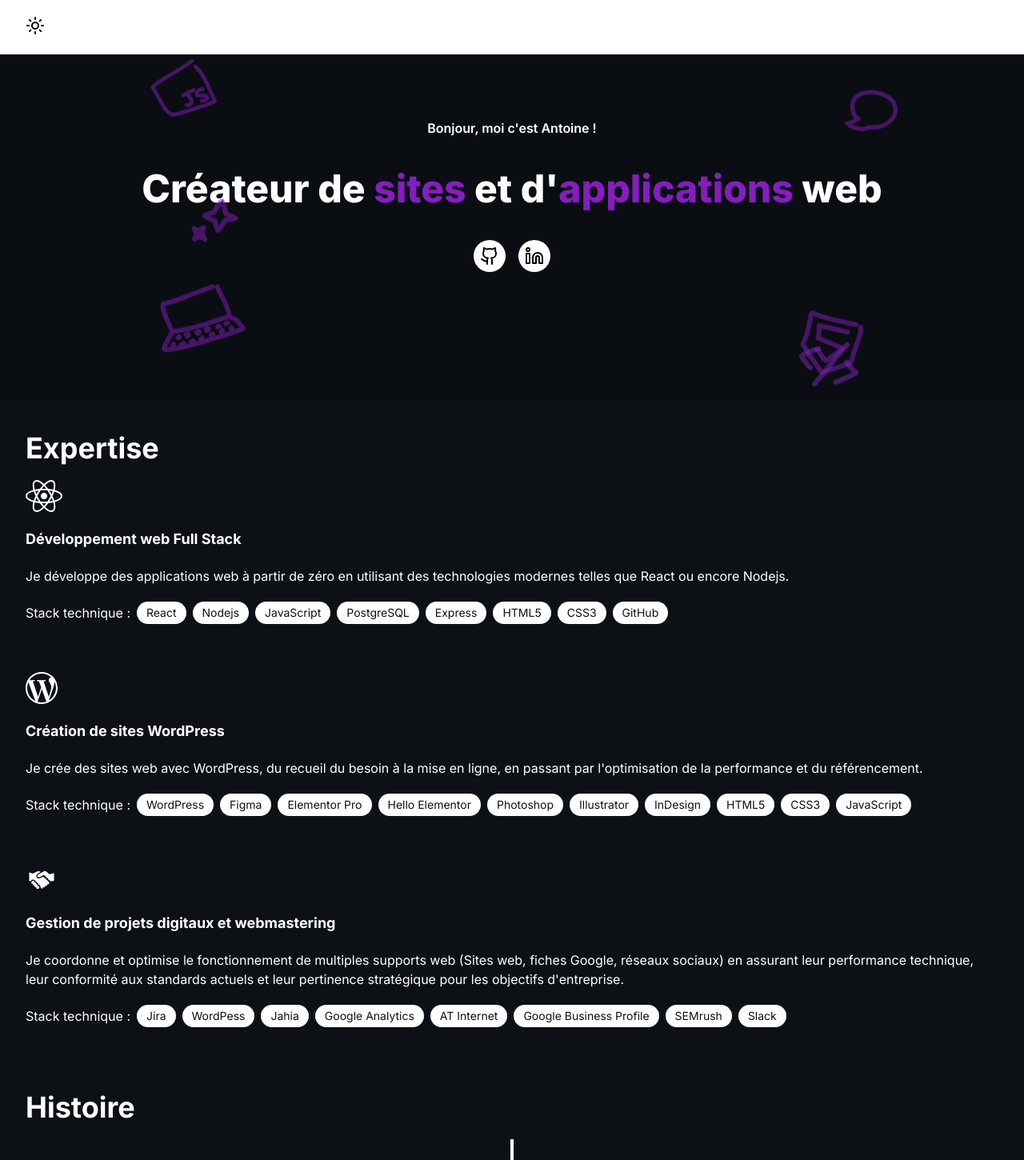
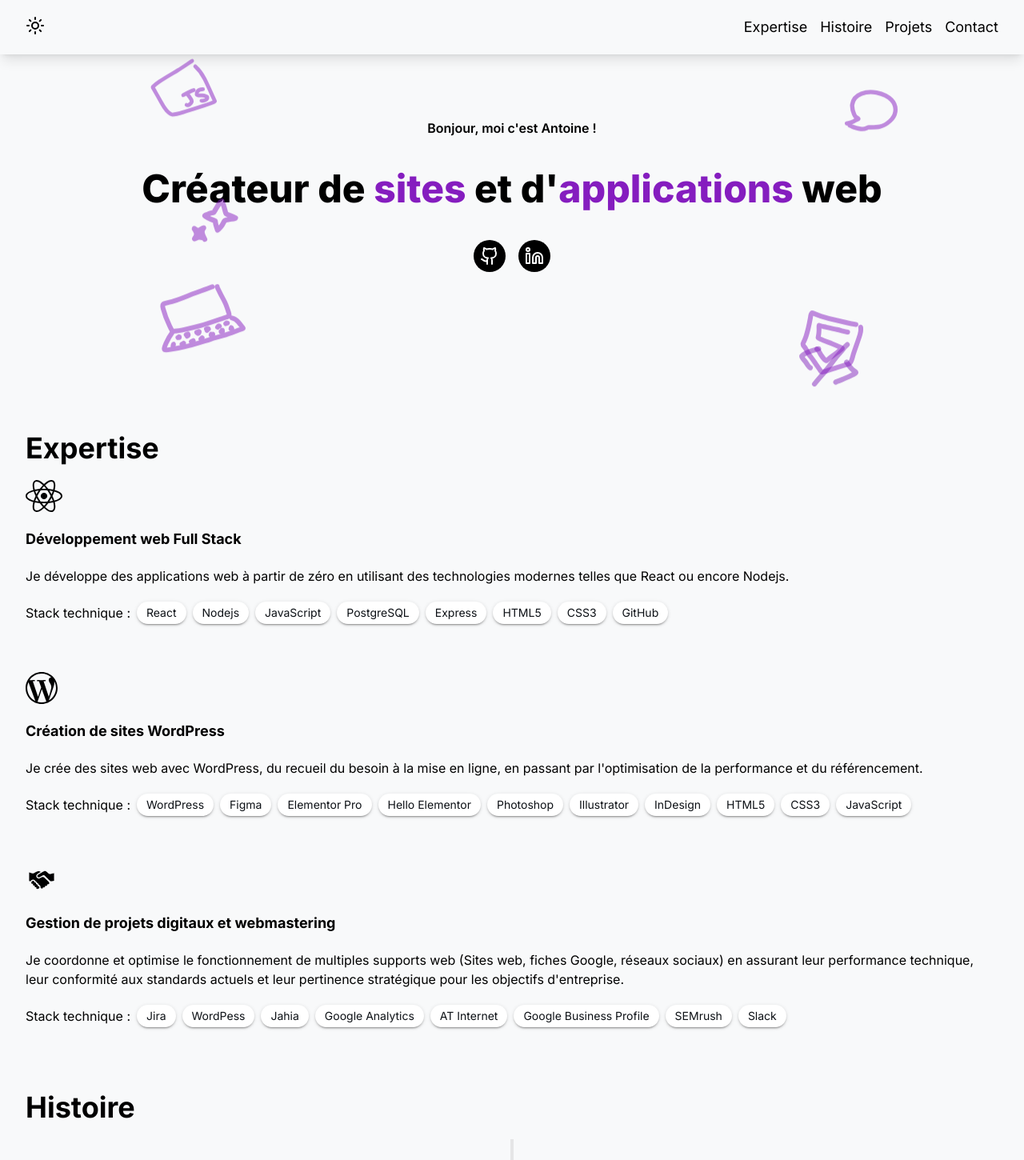
Before and after one commit to Antoinekoe/my-portfolio, a React (Vite) app: page / in a window 1280 px wide. Shown: the top 1450 px of the page at 80% size. Built offline with nearby package versions, Linux system fonts and the light colour scheme.

Commit message:
Dark mode done

```diff
--- a/src/App.jsx
+++ b/src/App.jsx
@@ -8,15 +8,12 @@
 import Projects from "./components/Projects";
 
 function App() {
-  const [isDarkMode, setIsDarkMode] = useState(false);
-
-  // Check system preference on first load
-  useEffect(() => {
+  const [isDarkMode, setIsDarkMode] = useState(() => {
     const systemPrefersDark = window.matchMedia(
       "(prefers-color-scheme: dark)"
     ).matches;
-    setIsDarkMode(systemPrefersDark);
-  }, []);
+    return systemPrefersDark;
+  });
 
   // Apply dark mode to HTML element
   useEffect(() => {
--- a/src/components/Career.jsx
+++ b/src/components/Career.jsx
@@ -8,9 +8,11 @@
 
 const Career = () => {
   return (
-    <div className="bg-[#0D1116] pb-10 px-8" id="histoire">
+    <div className="bg-[#F8F9FA] dark:bg-[#0D1116] pb-10 px-8" id="histoire">
       <div className="flex flex-col gap-5">
-        <h2 className="text-4xl text-white font-bold">Histoire</h2>
+        <h2 className="text-4xl text-black dark:text-white font-bold">
+          Histoire
+        </h2>
         <VerticalTimeline>
           <VerticalTimelineElement
             className="vertical-timeline-element--work"
--- a/src/components/Expertise.jsx
+++ b/src/components/Expertise.jsx
@@ -3,12 +3,12 @@
 const Expertise = () => {
   return (
     <div
-      className="bg-[#0D1116] px-8 text-white flex flex-col items-start gap-5 py-10"
+      className="bg-[#F8F9FA] dark:bg-[#0D1116] px-8 text-black dark:text-white flex flex-col items-start gap-5 py-10"
       id="expertise"
     >
       <h2 className="text-4xl font-bold">Expertise</h2>
       <img
-        className="h-[40px] fill-white"
+        className="h-[40px] brightness-0 dark:brightness-0 dark:invert"
         src="/doodles/hero/react.svg"
         alt=""
       />
@@ -31,7 +31,7 @@
       </div>
 
       <img
-        className="h-[40px] fill-white"
+        className="h-[40px] brightness-0 dark:brightness-0 dark:invert"
         src="/doodles/expertise/wordpress.svg"
         alt=""
       />
@@ -57,7 +57,7 @@
       </div>
 
       <img
-        className="h-[40px] fill-white"
+        className="h-[40px] brightness-0 dark:brightness-0 dark:invert"
         src="/doodles/expertise/handshake.svg"
         alt=""
       />
--- a/src/components/Footer.jsx
+++ b/src/components/Footer.jsx
@@ -3,22 +3,22 @@
 
 const Footer = () => {
   return (
-    <div className="flex justify-center gap-4 bg-[#0A0E12] py-5 border-t-1 border-white">
+    <div className="flex justify-center gap-4 bg-[#F8F9FA] dark:bg-[#0A0E12] py-5 border-t-1 border-black dark:border-white">
       <a
         href="https://github.com/Antoinekoe"
         target="_blank"
         rel="noopener noreferrer"
-        className="bg-white rounded-full p-2 hover:bg-gray-100 transition-colors cursor-pointer"
+        className="bg-black dark:bg-white rounded-full p-2 hover:bg-gray-100 transition-colors cursor-pointer"
       >
-        <Github className="text-black w-6 h-6" />
+        <Github className="text-white dark:text-black w-6 h-6" />
       </a>
       <a
         href="https://www.linkedin.com/in/antoine-koekelkoren-198360120/"
         target="_blank"
         rel="noopener noreferrer"
-        className="bg-white rounded-full p-2 hover:bg-gray-100 transition-colors cursor-pointer"
+        className="bg-black dark:bg-white rounded-full p-2 hover:bg-gray-100 transition-colors cursor-pointer"
       >
-        <Linkedin className="text-black w-6 h-6" />
+        <Linkedin className="text-white dark:text-black w-6 h-6" />
       </a>
     </div>
   );
--- a/src/components/Form.jsx
+++ b/src/components/Form.jsx
@@ -66,7 +66,7 @@
 
   return (
     <div
-      className="flex flex-col px-8 gap-5 bg-[#0D1116] text-white pb-10"
+      className="flex flex-col px-8 gap-5 bg-[#F8F9FA] dark:bg-[#0D1116] text-black dark:text-white pb-10"
       id="contact"
     >
       <h2 className="text-4xl font-bold">Contactez-moi !</h2>
@@ -77,7 +77,7 @@
           onChange={handleChange}
           value={input.lName}
           name="lName"
-          className="bg-white text-black rounded h-9 focus:outline-none px-2"
+          className="bg-white text-black rounded h-9 focus:outline-none px-2 border-1 border-gray-400"
           maxLength={40}
           required
         />
@@ -87,7 +87,7 @@
           onChange={handleChange}
           value={input.fName}
           name="fName"
-          className="bg-white text-black rounded h-9 focus:outline-none px-2"
+          className="bg-white text-black rounded h-9 focus:outline-none px-2 border-1 border-gray-400"
           maxLength={40}
           required
         />
@@ -97,7 +97,7 @@
           onChange={handleChange}
           value={input.email}
           name="email"
-          className="bg-white text-black rounded h-9 focus:outline-none px-2"
+          className="bg-white text-black rounded h-9 focus:outline-none px-2 border-1 border-gray-400"
           maxLength={40}
           required
         />
@@ -108,7 +108,7 @@
           onChange={handleChange}
           value={input.phone}
           name="phone"
-          className="bg-white text-black rounded h-9 focus:outline-none px-2"
+          className="bg-white text-black rounded h-9 focus:outline-none px-2 border-1 border-gray-400"
           maxLength={30}
         />
         <label>Votre message *</label>
@@ -116,7 +116,7 @@
           onChange={handleChange}
           value={input.message}
           name="message"
-          className="bg-white text-black rounded focus:outline-none px-2"
+          className="bg-white text-black rounded focus:outline-none px-2 border-1 border-gray-400"
           rows="5"
           minLength={3}
           required
@@ -125,7 +125,7 @@
           {formMessage.length > 0 ? <div>{formMessage}</div> : ""}
           <button
             type="submit"
-            className="flex justify-center items-center text-[#0D1116] bg-white rounded px-3 py-1 gap-2"
+            className="flex justify-center items-center text-[#0D1116] bg-white rounded px-3 py-1 gap-2 border-1 border-gray-400"
           >
             Envoyer{" "}
             {isLoading ? (
--- a/src/components/Hero.jsx
+++ b/src/components/Hero.jsx
@@ -4,13 +4,13 @@
 const Hero = () => {
   return (
     <>
-      <div className="bg-[#0A0E12] flex flex-col justify-center items-center text-center pt-20 pb-40 px-10 gap-5">
+      <div className="bg-[#F8F9FA] dark:bg-[#0A0E12] flex flex-col justify-center items-center text-center pt-20 pb-40 px-10 gap-5">
         <div className="scaleElement">
           <div className="z-10 flex flex-col gap-10">
-            <h1 className="text-white font-semibold text-md">
+            <h1 className="text-black dark:text-white font-semibold text-md">
               Bonjour, moi c'est Antoine !
             </h1>
-            <span className="text-white font-extrabold text-5xl">
+            <span className="text-black dark:text-white font-extrabold text-5xl">
               Créateur de <span className="text-[#851DBF]">sites</span> et d'
               <span className="text-[#851DBF]">applications</span> web
             </span>
@@ -19,17 +19,17 @@
                 href="https://github.com/Antoinekoe"
                 target="_blank"
                 rel="noopener noreferrer"
-                className="bg-white rounded-full p-2 hover:bg-gray-100 transition-colors cursor-pointer"
+                className="bg-black dark:bg-white rounded-full p-2 hover:bg-gray-100 transition-colors cursor-pointer"
               >
-                <Github className="text-black w-6 h-6" />
+                <Github className="text-white dark:text-black w-6 h-6" />
               </a>
               <a
                 href="https://www.linkedin.com/in/antoine-koekelkoren-198360120/"
                 target="_blank"
                 rel="noopener noreferrer"
-                className="bg-white rounded-full p-2 hover:bg-gray-100 transition-colors cursor-pointer"
+                className="bg-black dark:bg-white rounded-full p-2 hover:bg-gray-100 transition-colors cursor-pointer"
               >
-                <Linkedin className="text-black w-6 h-6" />
+                <Linkedin className="text-white dark:text-black w-6 h-6" />
               </a>
             </div>
           </div>
--- a/src/components/MobileNavbar.jsx
+++ b/src/components/MobileNavbar.jsx
@@ -9,18 +9,30 @@
     }
   };
   return (
-    <div className="absolute h-full w-full px-8 py-10 bg-[#0D1116] text-white z-50">
+    <div className="absolute h-full w-full px-8 py-10 bg-[#F8F9FA] dark:bg-[#0D1116] text-black dark:text-white z-50">
       <ul className="flex flex-col gap-10">
-        <li className="listItems" onClick={() => scrollToSection("expertise")}>
+        <li
+          className="listItemsColor dark:listItemsDark"
+          onClick={() => scrollToSection("expertise")}
+        >
           Expertise
         </li>
-        <li className="listItems" onClick={() => scrollToSection("histoire")}>
+        <li
+          className="listItemsColor dark:listItemsDark"
+          onClick={() => scrollToSection("histoire")}
+        >
           Histoire
         </li>
-        <li className="listItems" onClick={() => scrollToSection("projets")}>
+        <li
+          className="listItemsColor dark:listItemsDark"
+          onClick={() => scrollToSection("projets")}
+        >
           Projets
         </li>
-        <li className="listItems" onClick={() => scrollToSection("contact")}>
+        <li
+          className="listItemsColor dark:listItemsDark"
+          onClick={() => scrollToSection("contact")}
+        >
           Contact
         </li>
       </ul>
--- a/src/components/Navbar.jsx
+++ b/src/components/Navbar.jsx
@@ -7,7 +7,7 @@
 
   return (
     <>
-      <div className="flex justify-between px-8 py-5 bg-white dark:bg-[#0D1116] text-white">
+      <div className="flex justify-between px-8 py-5 bg-[#F8F9FA] dark:bg-[#0D1116] text-black dark:text-white relative shadow-lg">
         {isDarkMode ? (
           <Moon
             className="cursor-pointer text-black dark:text-white"
@@ -20,7 +20,9 @@
           />
         )}
         <Menu
-          className={`${isClicked ? "hidden" : ""} sm:hidden`}
+          className={`${
+            isClicked ? "hidden" : ""
+          } sm:hidden text-black dark:text-white`}
           onClick={() => setIsClicked(true)}
         />
         <X
--- a/src/components/Projects.jsx
+++ b/src/components/Projects.jsx
@@ -3,7 +3,7 @@
 const Projects = () => {
   return (
     <div
-      className="grid grid-cols-1 gap-10 bg-[#0D1116] text-white px-8"
+      className="grid grid-cols-1 gap-10 bg-[#F8F9FA] dark:bg-[#0D1116] text-black dark:text-white px-8"
       id="projets"
     >
       <h2 className="text-4xl font-bold">Projets personnels</h2>
--- a/src/index.css
+++ b/src/index.css
@@ -1,5 +1,7 @@
 @import url("https://fonts.googleapis.com/css2?family=Inter:ital,opsz,wght@0,14..32,100..900;1,14..32,100..900&display=swap");
 @import "tailwindcss";
+
+@custom-variant dark (&:where(.dark, .dark *));
 
 * {
   font-family: "Inter", sans-serif;
@@ -9,8 +11,12 @@
   overflow-y: scroll;
 }
 
-.listItems {
+.listItemsDark {
   @apply border-b-white border-b-1 pb-5;
+}
+
+.listItemsColor {
+  @apply border-b-black border-b-1 pb-5;
 }
 
 @keyframes float {
@@ -48,4 +54,14 @@
 
 .techStack {
   @apply text-[#0D1116] bg-white rounded-2xl px-3 py-1 text-sm;
+  box-shadow: 0 3px 1px -2px #0003, 0 2px 2px 0 #00000024, 0 1px 5px 0 #0000001f;
 }
+
+.navbar-shadow {
+  box-shadow: 0 10px 15px -3px rgba(0, 0, 0, 0.1),
+    0 4px 6px -2px rgba(0, 0, 0, 0.05);
+}
+
+.vertical-timeline::before {
+  background: #e5e5e6 !important;
+}
```
